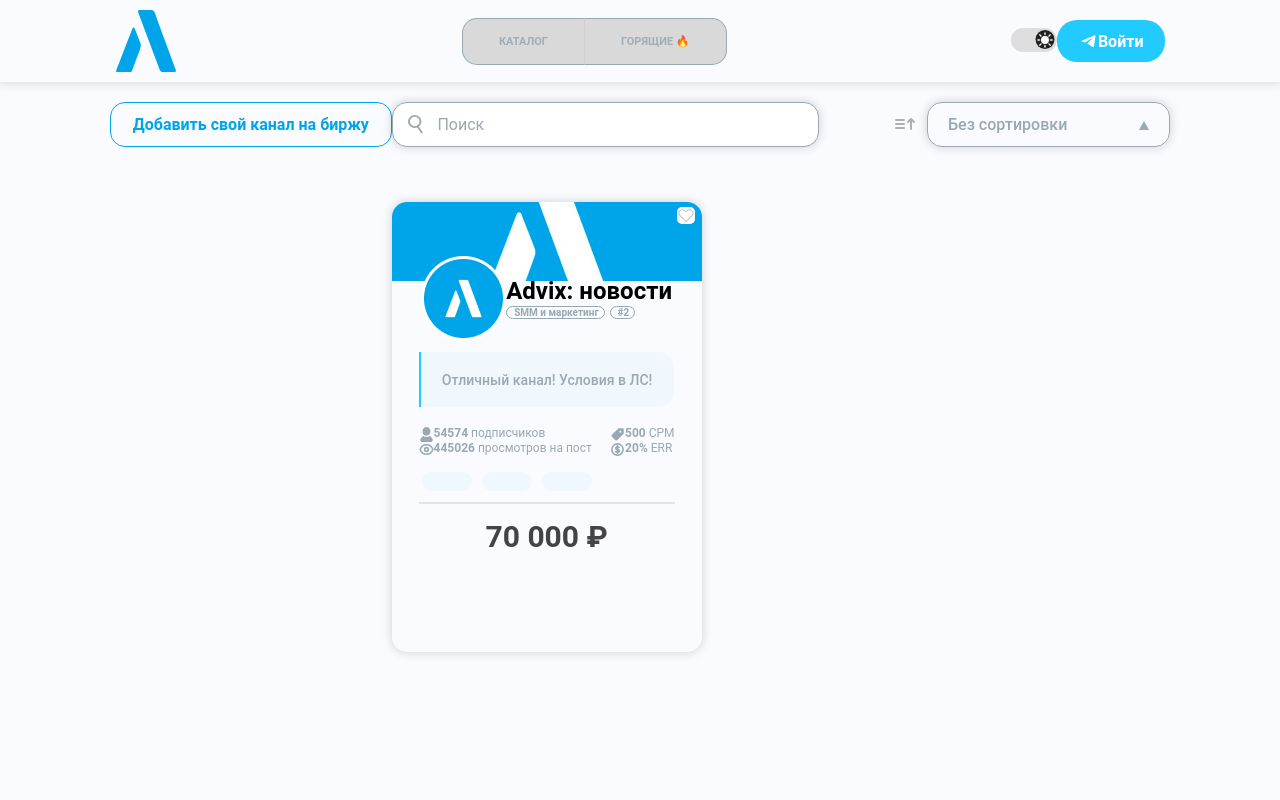
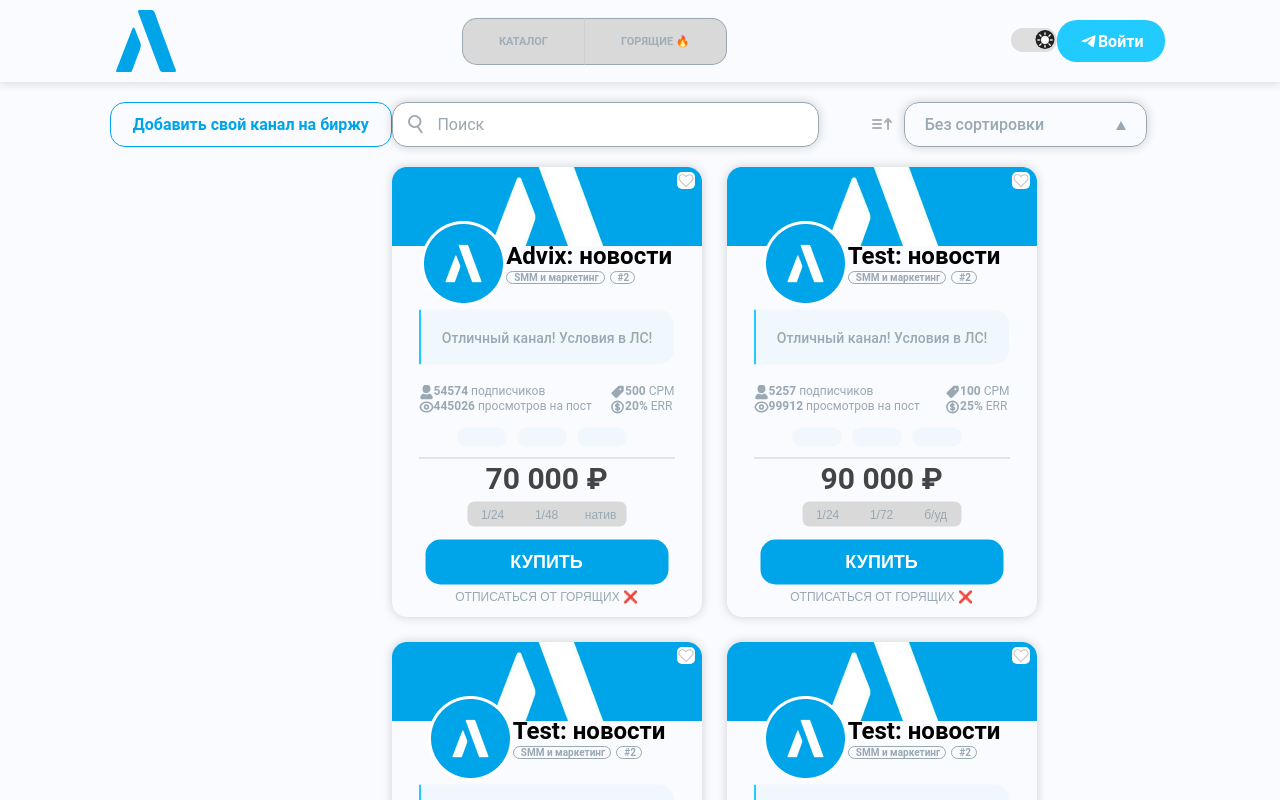
Before and after one commit to sensaybro/Advix-master, a React (Create React App) app in the folder client/: page /channels in a window 1280 px wide. Shown: the top 800 px of the page. Built offline with nearby package versions, Linux system fonts and the light colour scheme.

Commit message:
add-grid-components

```diff
--- a/client/src/components/GridChannels/ChannelComponent/ChannelComponent.jsx
+++ b/client/src/components/GridChannels/ChannelComponent/ChannelComponent.jsx
@@ -8,6 +8,32 @@
 import style from './ChannelComponent.module.scss'
 const ChannelComponent = ({ element }) => {
 	const [clicked, setClicked] = useState(false)
+	const [clickedTypePrice, setClickedTypePrice] = useState({
+		24: false,
+		48: false,
+		72: false,
+		0: false,
+		1: false,
+		2: false,
+	})
+
+	const handleClickedTypePrice = key => {
+		setClickedTypePrice(prevState => {
+			// Сначала создаем новый объект состояния, где все ключи устанавливаются в false
+			let newState = {
+				24: false,
+				48: false,
+				72: false,
+				0: false,
+				1: false,
+				2: false,
+			}
+			// Устанавливаем значение true только для кнопки, на которую был сделан клик
+			newState[key] = true
+			return newState
+		})
+	}
+
 	const handleClickedFavorite = () => {
 		setClicked(!clicked)
 	}
@@ -100,6 +126,30 @@
 					</span>
 				</div>
 			</div>
+			<div className={style.priceType}>
+				{element.default_time_day.map((time, index) => (
+					<button
+						key={index}
+						className={
+							clickedTypePrice[time] ? style.clickedBtn : style.nonClickedButton
+						}
+						onClick={() => handleClickedTypePrice(time)}
+					>
+						{time === 24 && '1/24'}
+						{time === 48 && '1/48'}
+						{time === 72 && '1/72'}
+						{time === 0 && 'натив'}
+						{time === 1 && 'репост'}
+						{time === 2 && 'б/уд'}
+					</button>
+				))}
+			</div>
+			<button className={style.BtnBuy}>
+				<span>КУПИТЬ</span>
+			</button>
+			<button className={style.BtnFollowing}>
+				<span>ОТПИСАТЬСЯ ОТ ГОРЯЩИХ ❌</span>
+			</button>
 		</div>
 	)
 }
--- a/client/src/components/GridChannels/ChannelComponent/ChannelComponent.module.scss
+++ b/client/src/components/GridChannels/ChannelComponent/ChannelComponent.module.scss
@@ -3,14 +3,17 @@
 
 	height: 450px;
 	width: 310px;
-
+	margin-right: 25px;
+	margin-top: 25px;
 	border-radius: var(--md-raduis);
 	position: relative;
 	box-shadow: var(--shadow-style);
 	.wrapperDescChannel {
 		position: absolute;
+		left: 50%;
+		transform: translate(-50%, -50%);
 
-		top: 150px;
+		top: 195px;
 	}
 }
 .wrapperComponent {
@@ -100,7 +103,9 @@
 .forFutureFeatures {
 	position: absolute;
 	top: 270px;
-	left: 30px;
+	left: 50%;
+	transform: translate(-50%, -50%);
+
 	display: flex;
 	div {
 		margin-right: 10px;
@@ -112,12 +117,12 @@
 }
 hr {
 	position: absolute;
-	top: 300px;
+	top: 290px;
 	width: 256px;
 }
 .wrapperDefaultPrice {
 	position: absolute;
-	top: 320px;
+	top: 297px;
 	span {
 		font-size: 30px;
 		font-weight: 600;
@@ -125,3 +130,73 @@
 		color: var(--color-price-default);
 	}
 }
+.priceType {
+	position: absolute;
+	top: 347px;
+	left: 50%;
+	transform: translate(-50%, -50%);
+
+	align-items: center;
+	display: flex;
+	flex-direction: row;
+	justify-content: space-between;
+	background-color: var(--color-price-type);
+	height: 25px;
+	width: 159px;
+	border-radius: var(--l-raduis);
+	padding-right: 3px;
+	padding-left: 3px;
+	.nonClickedButton {
+		height: 21px;
+		width: 45px;
+		font-weight: 500;
+		color: var(--color-light-gray);
+		background: none;
+		margin-right: 3px;
+		font-size: 12px;
+		&:last-of-type {
+			margin-right: 0;
+		}
+	}
+	.clickedBtn {
+		width: 46px;
+		background-color: #fff;
+		border-radius: 6px;
+		height: 21px;
+		font-weight: 500;
+		color: var(--color-black);
+
+		margin-right: 3px;
+		font-size: 12px;
+		&:last-of-type {
+			margin-right: 0;
+		}
+	}
+}
+.BtnBuy {
+	position: absolute;
+	top: 395px;
+	left: 50%;
+	background-color: var(--color-dark-blue);
+	width: 243px;
+	height: 45px;
+	border-radius: var(--md-raduis);
+	transform: translate(-50%, -50%);
+	span {
+		color: var(--color-white);
+		font-size: 18px;
+		font-weight: 600;
+	}
+}
+.BtnFollowing {
+	font-weight: 400;
+	font-size: 12px;
+	text-align: center;
+	position: absolute;
+
+	top: 430px;
+	left: 50%;
+	width: 310px;
+	transform: translate(-50%, -50%);
+	background: none;
+}
--- a/client/src/components/GridChannels/ChannelComponent/FakeData.js
+++ b/client/src/components/GridChannels/ChannelComponent/FakeData.js
@@ -20,7 +20,82 @@
 		position: 2,
 		default_price: 70000,
 		CPM: 500,
-		default_time_day: [24, 48],
+		default_time_day: [24, 48, 0],
+		hot_price: 0,
+		hot_state: false,
+		hot_date: new Date('2024-04-25'),
+		currently_date: new Date(),
+	},
+	{
+		id: 20,
+		User_id: 3445465,
+		Category: 'SMM и маркетинг',
+		language: 'русский',
+		id_telegram: -45456567,
+		desc_channel: 'Отличный канал! Условия в ЛС!',
+		link_Cannel: 'https://t.me/gdf5455gh',
+		link_Type_Boolean: true,
+		name_channel: 'Test: новости',
+		url_Image_Channel: img,
+		url_background_channel: background,
+		public_type: true,
+		count_subscribers: 5257,
+		count_views: 99912,
+		ERR: 25,
+		position: 2,
+		default_price: 90000,
+		CPM: 100,
+		default_time_day: [24, 72, 2],
+		hot_price: 0,
+		hot_state: false,
+		hot_date: new Date('2024-04-25'),
+		currently_date: new Date(),
+	},
+	{
+		id: 20,
+		User_id: 3445465,
+		Category: 'SMM и маркетинг',
+		language: 'русский',
+		id_telegram: -45456567,
+		desc_channel: 'Отличный канал! Условия в ЛС!',
+		link_Cannel: 'https://t.me/gdf5455gh',
+		link_Type_Boolean: true,
+		name_channel: 'Test: новости',
+		url_Image_Channel: img,
+		url_background_channel: background,
+		public_type: true,
+		count_subscribers: 5257,
+		count_views: 99912,
+		ERR: 25,
+		position: 2,
+		default_price: 90000,
+		CPM: 100,
+		default_time_day: [24, 72, 2],
+		hot_price: 0,
+		hot_state: false,
+		hot_date: new Date('2024-04-25'),
+		currently_date: new Date(),
+	},
+	{
+		id: 20,
+		User_id: 3445465,
+		Category: 'SMM и маркетинг',
+		language: 'русский',
+		id_telegram: -45456567,
+		desc_channel: 'Отличный канал! Условия в ЛС!',
+		link_Cannel: 'https://t.me/gdf5455gh',
+		link_Type_Boolean: true,
+		name_channel: 'Test: новости',
+		url_Image_Channel: img,
+		url_background_channel: background,
+		public_type: true,
+		count_subscribers: 5257,
+		count_views: 99912,
+		ERR: 25,
+		position: 2,
+		default_price: 90000,
+		CPM: 100,
+		default_time_day: [24, 72, 2],
 		hot_price: 0,
 		hot_state: false,
 		hot_date: new Date('2024-04-25'),
--- a/client/src/components/GridChannels/GridChannels.module.scss
+++ b/client/src/components/GridChannels/GridChannels.module.scss
@@ -2,15 +2,22 @@
 	display: flex;
 	justify-content: space-between;
 	flex-direction: column;
+	position: relative;
 	width: 70vw;
 	.wrapperHeaderGrid {
 		display: flex;
+		position: absolute;
+		z-index: 1;
 		justify-content: space-between;
-		height: 100px;
+
+		width: 59vw;
 	}
 	.GridChannelsComponentsWrapper {
+		position: absolute;
+		z-index: 0;
+		margin-top: 40px;
 		display: flex;
-		width: 500px;
-		height: 600px;
+		justify-content: flex-start;
+		flex-wrap: wrap;
 	}
 }
--- a/client/src/scss/_vars.scss
+++ b/client/src/scss/_vars.scss
@@ -13,7 +13,9 @@
 	--color-dark-green: #5fbd03;
 	--color-black: #000;
 	--color-price-default: #444444;
+	--color-price-type: #d9d9d9;
 	--md-raduis: 15px;
+	--l-raduis: 7px;
 
 	--shadow-style: 0 0 10px 1px rgba(0, 0, 0, 0.149);
 }
```
